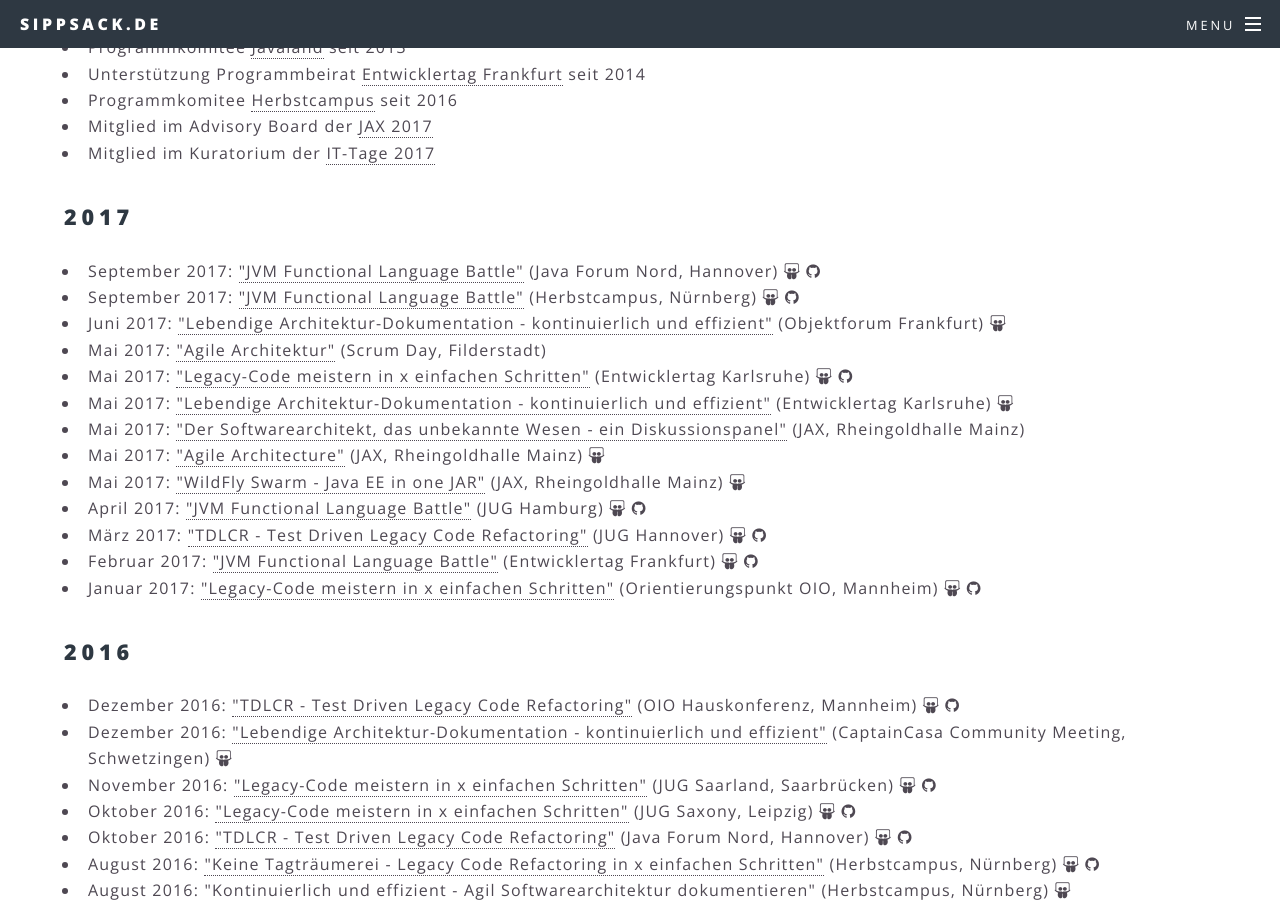
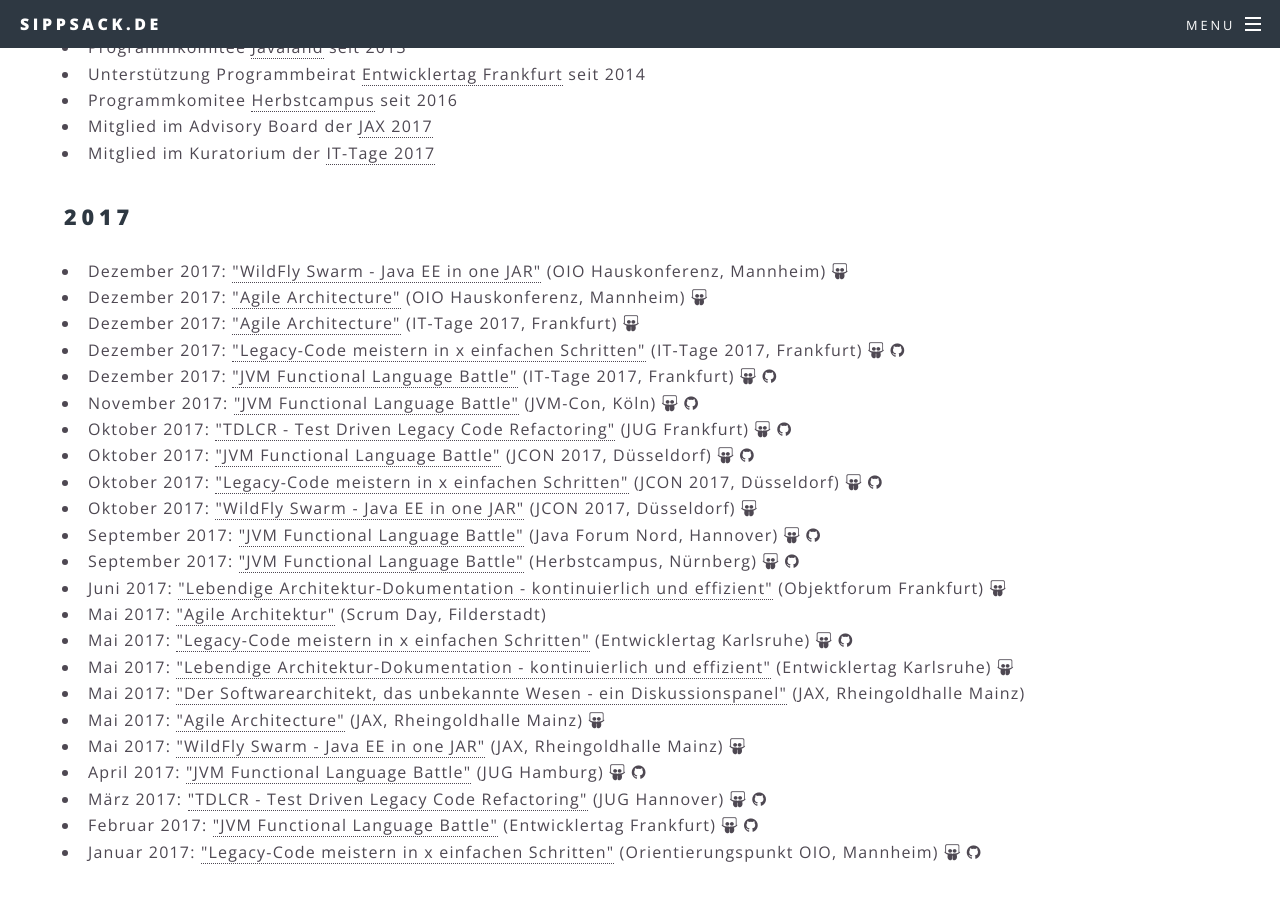
Before and after one commit to sippsack/sippsack.github.io, a Jekyll site: the page built from talks.md, in a window 1280 px wide and 900 px high, scrolled down 493 px. Built offline with Jekyll 4.4.1, drawn with Linux system fonts in a browser that asks for light colours.

Commit message:
added new talks

```diff
--- a/_data/talks.yaml
+++ b/_data/talks.yaml
@@ -1,4 +1,63 @@
 2017:
+  - Dezember:
+    - conference: OIO Hauskonferenz
+      title: WildFly Swarm - Java EE in one JAR
+      location: Mannheim
+      link: https://www.oio.de/news/java-xml-hauskonferenz-themen-oio-mannheim-2017.htm#HK17-wildfly
+      slides: http://www.oio.de/m/konf/jax2017/WildFly-Swarm-JAX2017.pdf
+    - conference: OIO Hauskonferenz
+      title: Agile Architecture
+      location: Mannheim
+      link: https://www.oio.de/news/java-xml-hauskonferenz-themen-oio-mannheim-2017.htm#HK17-agile
+      slides: http://www.oio.de/m/konf/jax2017/Agile-Architecture-JAX2017.pdf
+    - conference: IT-Tage 2017
+      title: Agile Architecture
+      location: Frankfurt
+      link: https://www.ittage.informatik-aktuell.de/programm/2017/agile-architektur/
+      slides: http://www.oio.de/m/konf/jax2017/Agile-Architecture-JAX2017.pdf
+    - conference: IT-Tage 2017
+      title: Legacy-Code meistern in x einfachen Schritten
+      location: Frankfurt
+      link: https://www.ittage.informatik-aktuell.de/programm/2017/legacy-code-meistern-in-x-einfachen-schritten/
+      slides: https://entwicklertag.de/karlsruhe/2017/sites/entwicklertag.de.karlsruhe.2017/files/folien/Falk%20Sippach%20-%20Legacy%20Code%20meistern%20in%20x%20einfachen%20Schritten.pdf
+      sourcecode: https://github.com/sippsack/BadTelefon-Refactoring-Legacy-Code/tree/jcon_2017
+    - conference: IT-Tage 2017
+      title: JVM Functional Language Battle
+      location: Frankfurt
+      link: https://www.ittage.informatik-aktuell.de/programm/2017/jvm-functional-language-battle/
+      slides: http://15097-presscdn-0-60.pagely.netdna-cdn.com/wp-content/uploads/sites/32/2014/12/Falk-Sippach-JVM-Functional-Language-Battle.pdf
+      sourcecode: https://github.com/sippsack/jvm-functional-language-battle
+  - November:
+    - conference: JVM-Con
+      title: JVM Functional Language Battle
+      location: Köln
+      link: http://jvm-con.de/jvm-functional-language-battle/
+      slides: http://15097-presscdn-0-60.pagely.netdna-cdn.com/wp-content/uploads/sites/32/2014/12/Falk-Sippach-JVM-Functional-Language-Battle.pdf
+      sourcecode: https://github.com/sippsack/jvm-functional-language-battle
+  - Oktober:
+    - conference: JUG Frankfurt
+      title: TDLCR - Test Driven Legacy Code Refactoring
+      location: Frankfurt
+      link: https://sites.google.com/site/jugffm/home/25-10-2017-tdlcr---test-driven-legacy-code-refactoring
+      slides: http://www.oio.de/m/konf/vortraege/JUG-Hannover-Test-Driven-Legacy-Code-Refactoring-Falk-Sippach.pdf
+      sourcecode: https://github.com/sippsack/BadTelefon-Test-Driven-Legacy-Code-Refactoring/tree/jugf_2017
+    - conference: JCON 2017
+      title: JVM Functional Language Battle
+      location: Düsseldorf
+      link: http://jcon.one/de/Sessionplan.html
+      sourcecode: https://github.com/sippsack/jvm-functional-language-battle
+      slides: https://www.oio.de/m/konf/vortraege/JavaForumNord_JVM-Functional-Language-Battle_Falk%20Sippach.pdf
+    - conference: JCON 2017
+      title: Legacy-Code meistern in x einfachen Schritten
+      location: Düsseldorf
+      link: http://jcon.one/de/Sessionplan.html
+      slides: https://entwicklertag.de/karlsruhe/2017/sites/entwicklertag.de.karlsruhe.2017/files/folien/Falk%20Sippach%20-%20Legacy%20Code%20meistern%20in%20x%20einfachen%20Schritten.pdf
+      sourcecode: https://github.com/sippsack/BadTelefon-Refactoring-Legacy-Code/tree/jcon_2017
+    - conference: JCON 2017
+      title: WildFly Swarm - Java EE in one JAR
+      location: Düsseldorf
+      link: http://jcon.one/de/Sessionplan.html
+      slides: http://www.oio.de/m/konf/jax2017/WildFly-Swarm-JAX2017.pdf
   - September:
     - conference: Java Forum Nord
       title: JVM Functional Language Battle
```
